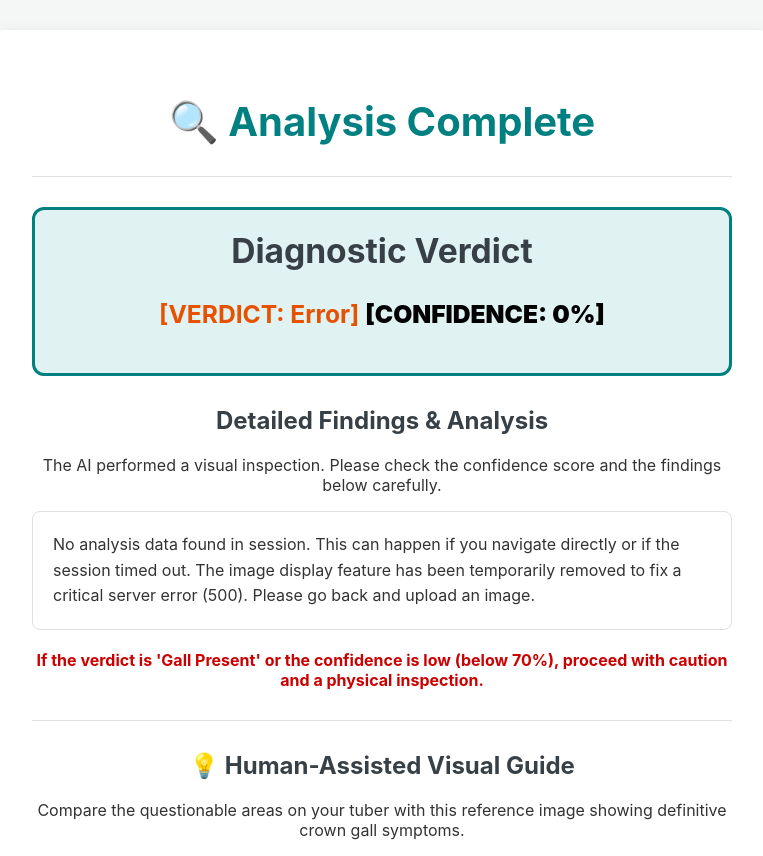
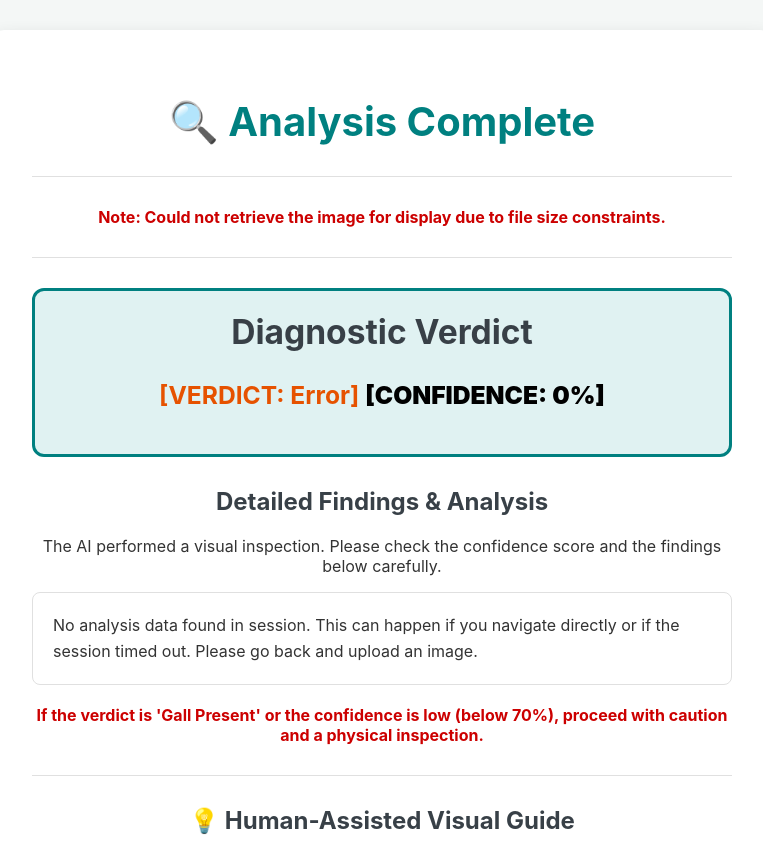
Before and after one commit to uplandsgit/tubercheck, a Flask app: page /results in a window 1280 px wide. Shown: the top 856 px of the page, without its empty margins (258-1021 px from the left). Run offline with Flask 3, Linux system fonts and the light colour scheme.

Commit message:
trying image add again

```diff
--- a/app.py
+++ b/app.py
@@ -50,10 +50,10 @@ def optimize_image(image: Image.Image) -> Image.Image:
 
 
 def image_to_base64(image: Image.Image) -> str:
-    """Converts a PIL Image object to a Base64 string. (Function kept but not used for session)"""
+    """Converts a PIL Image object to a Base64 string."""
     buffer = io.BytesIO()
     # Save as JPEG for better compression and consistent mime type
-    image.save(buffer, format="JPEG")
+    image.save(buffer, format="JPEG", quality=75) # Reduced quality for smaller size
     img_str = base64.b64encode(buffer.getvalue()).decode()
     return img_str
 
@@ -84,13 +84,15 @@ def analyze_tuber():
 
     uploaded_files = request.files.getlist('photos')
 
-    # --- 1. Prepare Content for Gemini API ---
+    # --- 1. Prepare Content for Gemini API and store first image in Base64 ---
     content = [GALL_ANALYSIS_PROMPT]
+    base64_image_data = None # Variable to hold the base64 string for display
 
     for file in uploaded_files:
         if file.filename != '':
             try:
                 # Read file content into memory
+                file.stream.seek(0) # IMPORTANT: Reset stream pointer for consistent reading
                 img_stream = io.BytesIO(file.read())
                 original_img = Image.open(img_stream)
 
@@ -98,8 +100,9 @@ def analyze_tuber():
                 optimized_img = optimize_image(original_img)
                 content.append(optimized_img)
 
-                # NOTE: The Base64 image encoding and session storage logic was removed here
-                # to fix the Vercel 500 error caused by large session data.
+                # Store the *first* optimized image as Base64 for display
+                if base64_image_data is None:
+                    base64_image_data = image_to_base64(optimized_img)
 
             except Exception as e:
                 # Log non-image file errors and skip
@@ -108,6 +111,9 @@ def analyze_tuber():
 
     if len(content) == 1: # Only the prompt, no usable images
         return redirect(url_for('index'))
+
+    # CRITICAL FIX: Re-enable the storage of the Base64 image data in the session
+    session['analyzed_image'] = base64_image_data
 
     # --- 2. Call the Gemini API ---
     try:
@@ -163,15 +169,16 @@ def analyze_tuber():
 @app.route('/results')
 def results():
     """
-    Renders the results.html page, displaying analysis.
-    The analyzed image display feature has been removed to fix the Vercel 500 error
-    caused by storing large Base64 data in the Flask session cookie.
+    Renders the results.html page, displaying analysis and the analyzed image.
     """
     # Use .pop() to retrieve and immediately remove the data.
-    default_result = "[VERDICT: Error] [CONFIDENCE: 0%]---SEPARATOR---No analysis data found in session. This can happen if you navigate directly or if the session timed out. The image display feature has been temporarily removed to fix a critical server error (500). Please go back and upload an image."
+    default_result = "[VERDICT: Error] [CONFIDENCE: 0%]---SEPARATOR---No analysis data found in session. This can happen if you navigate directly or if the session timed out. Please go back and upload an image."
 
     analysis_text = session.pop('analysis_result', default_result)
-    # Removed: analyzed_image_base64 = session.pop('analyzed_image', None)
+
+    # CRITICAL FIX: Re-enable retrieval of the image data from the session
+    analyzed_image_base64 = session.pop('analyzed_image', None)
 
     return render_template('results.html',
-                           result=analysis_text)
+                           result=analysis_text,
+                           analyzed_image=analyzed_image_base64) # Pass the image data to the template
--- a/templates/results.html
+++ b/templates/results.html
@@ -13,7 +13,7 @@
 
         <section class="ai-verdict">
 
-            <!-- SECTION 1: DISPLAY ANALYZED IMAGE -->
+            <!-- SECTION 1: DISPLAY ANALYZED IMAGE - RE-ENABLED -->
             {% if analyzed_image %}
             <div class="analyzed-image-container">
                 <h3>Image Analyzed</h3>
@@ -22,6 +22,10 @@
                      alt="Tuber submitted for analysis"
                      class="analyzed-image">
             </div>
+            <hr>
+            {% else %}
+            <!-- Fallback message if image retrieval fails -->
+            <p class="recommendation-note">Note: Could not retrieve the image for display due to file size constraints.</p>
             <hr>
             {% endif %}
 
```
